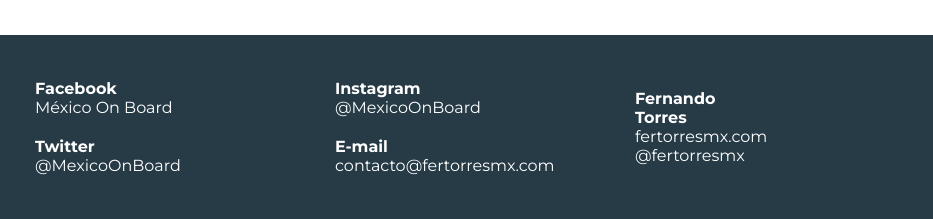
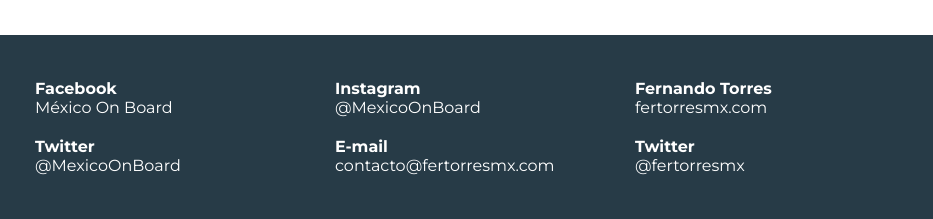
Before and after one commit to MexicoOnBoard/site-mexicoonboard, a plain HTML site: page index.html in a window 1280 px wide. Shown: the part 1546-1765 px from the top of the page, 347-1280 px from the left. Drawn offline with Linux system fonts and the light colour scheme; a web font is replaced by a local one.

Commit message:
Corrección a links de fertorresmx y Twitter en footer

```diff
--- a/index.html
+++ b/index.html
@@ -115,7 +115,12 @@
         </div>
 
         <div class="contacto">
-          <a href="http://www.fertorresmx.com"><strong>Fernando Torres </strong>fertorresmx.com<span> @fertorresmx</span></a>
+          <form class="formulario">
+            <div class="col1">
+              <a href="http://www.fertorresmx.com"><strong>Fernando Torres</strong><span>fertorresmx.com</span></a>
+              <a href="http://twitter.com/fertorresmx/"><strong>Twitter</strong><span>@fertorresmx</span></a>
+            </div> <!--fin-col1-->
+          </form>
         </div>
 
       </div>
```
